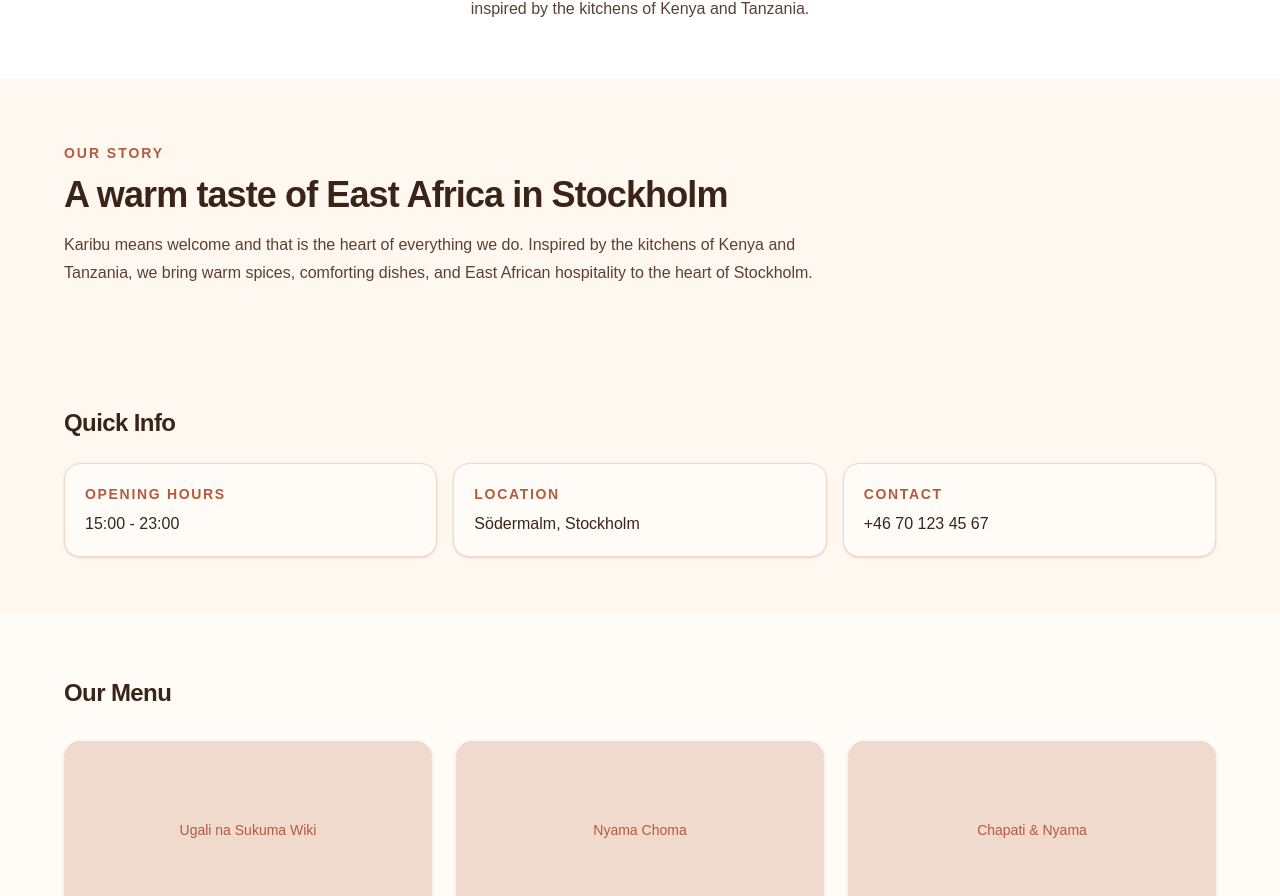
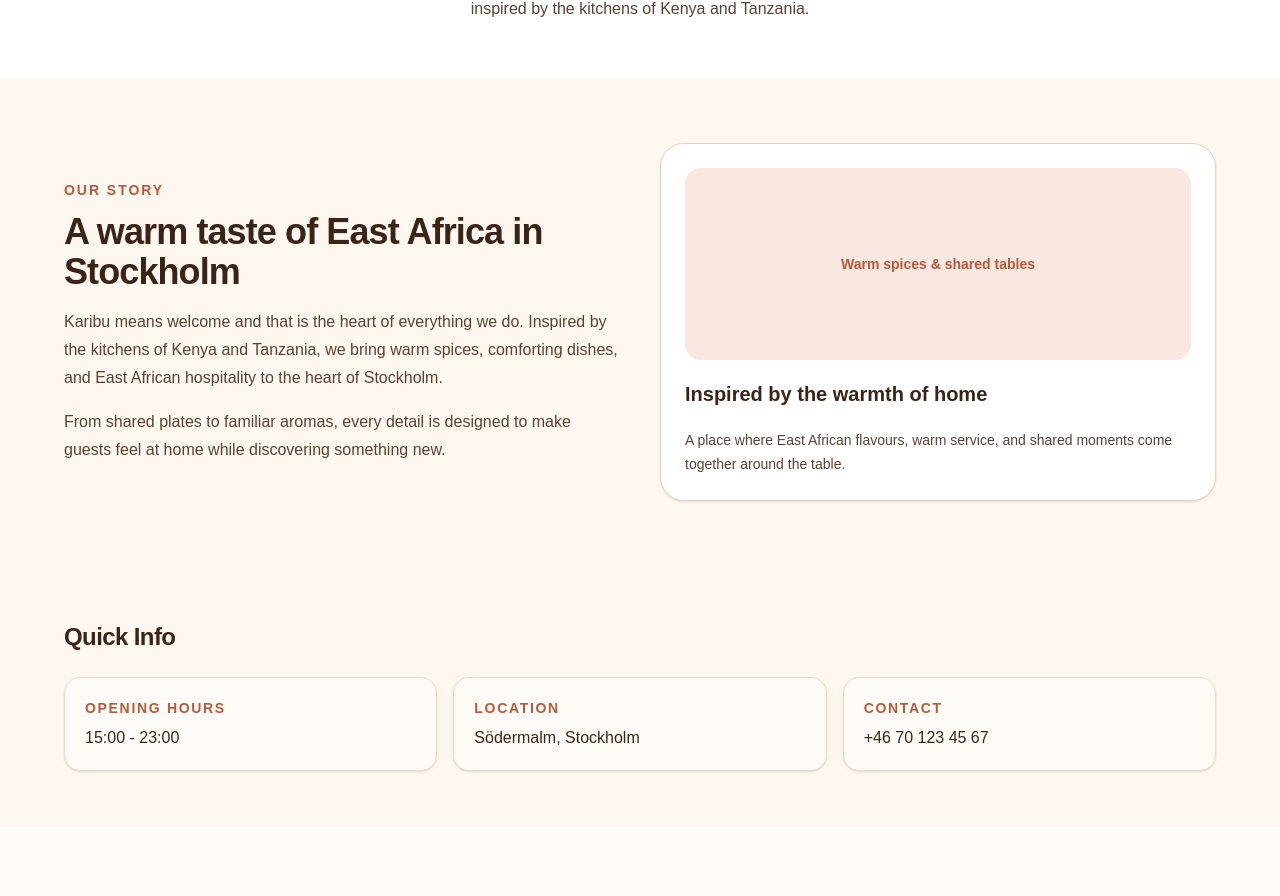
Before and after one commit to Brianosumba/restaurant-booking-app, a Next.js app: page / in a window 1280 px wide. Shown: the part 774-1670 px from the top of the page. Built offline with nearby package versions, Linux system fonts and the light colour scheme.

Commit message:
improve about section layout and story card

```diff
--- a/src/app/components/AboutSection.tsx
+++ b/src/app/components/AboutSection.tsx
@@ -2,6 +2,8 @@ export default function AboutSection() {
   return (
     <section id="about" className="bg-[#FFF8F1] px-4 py-16">
       <div className="mx-auto max-w-6xl">
+        <div className="grid gap-10 lg:grid-cols-2 lg:items-center">
+          <div>
             <p className="text-sm font-semibold tracking-[0.14em] uppercase text-[#B65A3C]">
               Our Story
             </p>
@@ -10,10 +12,30 @@ export default function AboutSection() {
             </h2>
             <p className="mt-4 max-w-3xl text-base leading-7 text-[#5C4033]">
               Karibu means welcome and that is the heart of everything we do.
-          Inspired by the kitchens of Kenya and Tanzania, we bring warm spices,
-          comforting dishes, and East African hospitality to the heart of
-          Stockholm.
+              Inspired by the kitchens of Kenya and Tanzania, we bring warm
+              spices, comforting dishes, and East African hospitality to the
+              heart of Stockholm.
             </p>
+            <p className="mt-4 max-w-3xl text-base leading-7 text-[#5C4033]">
+              From shared plates to familiar aromas, every detail is designed to
+              make guests feel at home while discovering something new.
+            </p>
+          </div>
+          <div className="space-y-5 rounded-3xl border border-[#E7D3C3] bg-white p-6 shadow-sm">
+            <div className="flex h-48 items-center justify-center rounded-2xl bg-[#D98C5F]/20">
+              <p className="text-sm font-semibold text-[#B65A3C]">
+                Warm spices & shared tables
+              </p>
+            </div>
+            <h3 className="text-xl font-bold text-[#3A2418]">
+              Inspired by the warmth of home
+            </h3>
+            <p className="text-sm leading-6 text-[#5C4033]">
+              A place where East African flavours, warm service, and shared
+              moments come together around the table.
+            </p>
+          </div>
+        </div>
       </div>
     </section>
   );
```
Lines whose indentation alone changed are shown as unchanged.
